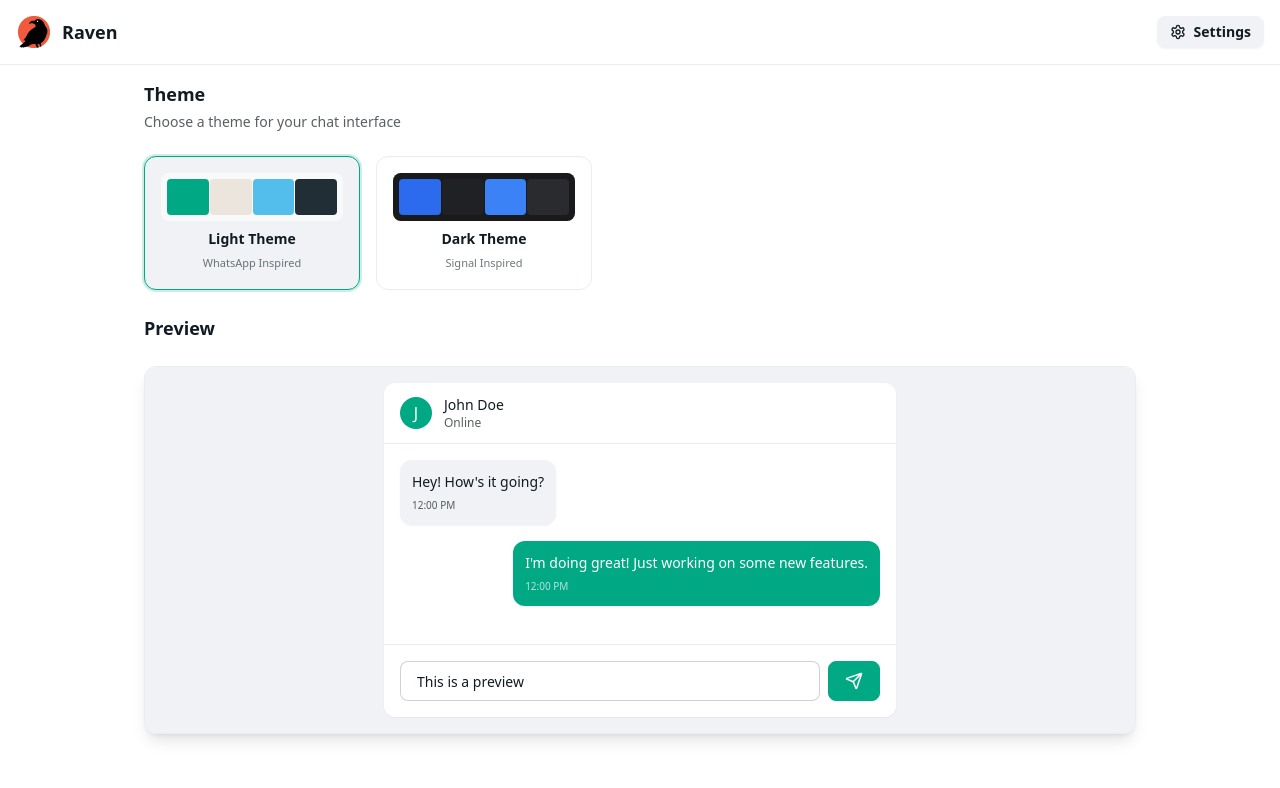
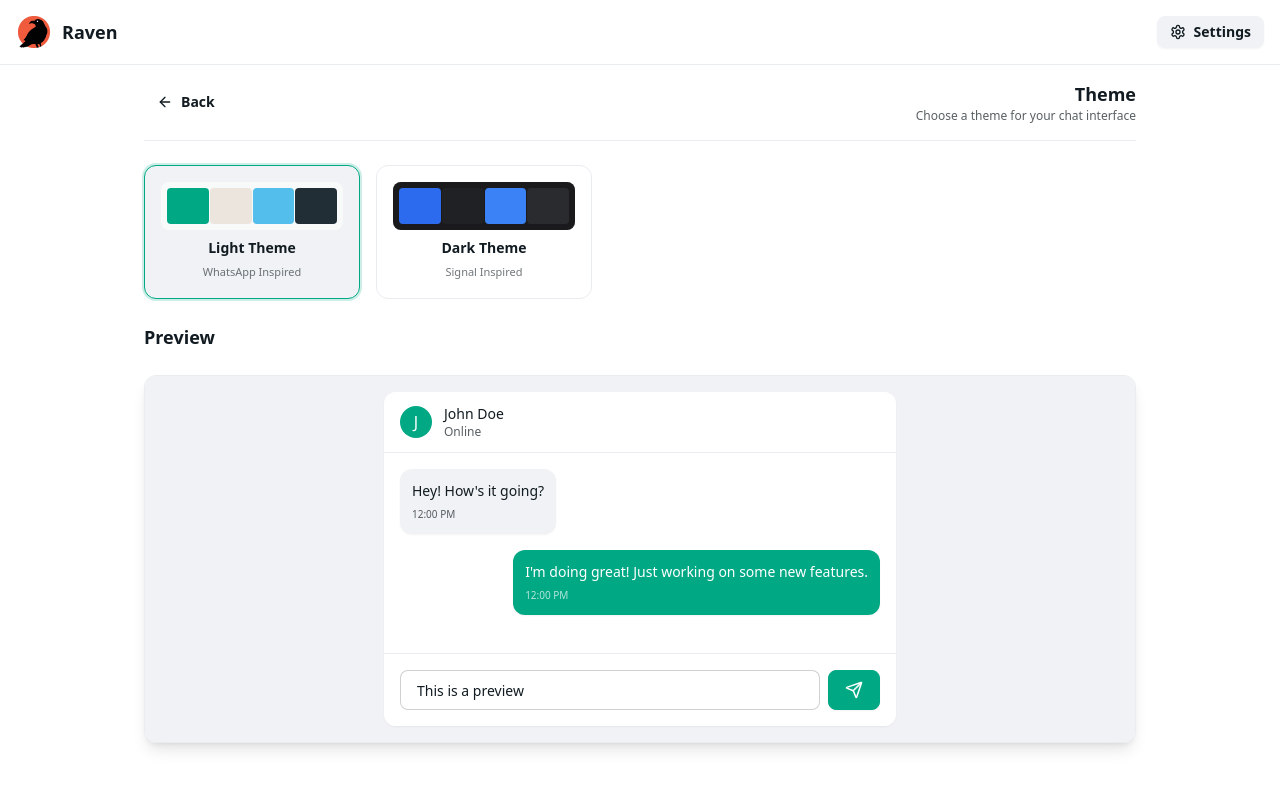
Before and after one commit to RIKKY-J/Raven-Messaging-App, a React (Vite) app in the folder frontend/: page /settings in a window 1280 px wide. Shown: the top 788 px of the page. Built offline with nearby package versions, Linux system fonts and the light colour scheme; no server answers.

Commit message:
Fix Profile background scroll height, and add Back button to Settings

```diff
--- a/frontend/src/pages/ProfilePage.jsx
+++ b/frontend/src/pages/ProfilePage.jsx
@@ -23,7 +23,7 @@ const ProfilePage = () => {
   };
 
   return (
-    <div className="h-screen pt-20">
+    <div className="min-h-screen pt-20 bg-base-100 pb-10">
       <div className="max-w-2xl mx-auto p-4 py-8">
         <div className="bg-base-300 rounded-xl p-6 space-y-8 relative">
           <div className="flex items-center justify-between border-b border-base-100 pb-4">
--- a/frontend/src/pages/SettingsPage.jsx
+++ b/frontend/src/pages/SettingsPage.jsx
@@ -1,6 +1,7 @@
 import { THEMES } from "../constants";
 import { useThemeStore } from "../store/useThemeStore";
-import { Send } from "lucide-react";
+import { Send, ArrowLeft } from "lucide-react";
+import { Link } from "react-router-dom";
 
 const PREVIEW_MESSAGES = [
   { id: 1, content: "Hey! How's it going?", isSent: false },
@@ -11,11 +12,17 @@ const SettingsPage = () => {
   const { theme, setTheme } = useThemeStore();
 
   return (
-    <div className="h-screen container mx-auto px-4 pt-20 max-w-5xl">
+    <div className="min-h-screen container mx-auto px-4 pt-20 pb-10 max-w-5xl">
       <div className="space-y-6">
-        <div className="flex flex-col gap-1">
-          <h2 className="text-lg font-semibold">Theme</h2>
-          <p className="text-sm text-base-content/70">Choose a theme for your chat interface</p>
+        <div className="flex items-center justify-between border-b border-base-300 pb-4">
+          <Link to="/" className="btn btn-ghost btn-sm gap-2">
+            <ArrowLeft className="size-4" />
+            <span>Back</span>
+          </Link>
+          <div className="text-right">
+            <h2 className="text-lg font-semibold">Theme</h2>
+            <p className="text-xs text-base-content/70">Choose a theme for your chat interface</p>
+          </div>
         </div>
 
         <div className="grid grid-cols-2 gap-4 max-w-md">
```
